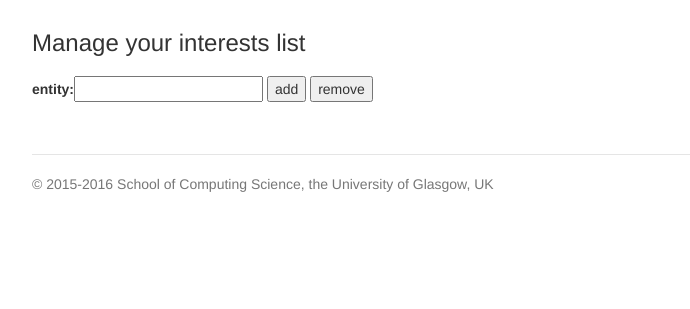
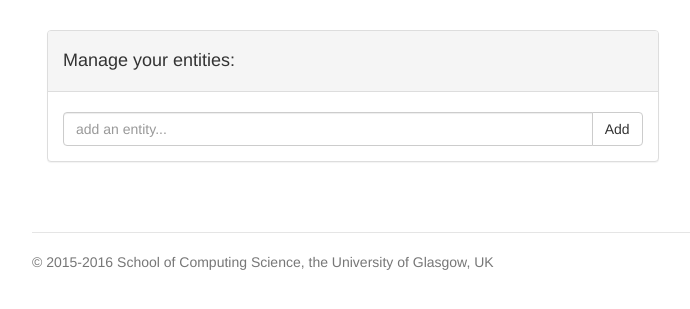
Before and after one commit to vincentfung13/TwitterRepManagement, a Django app: page /user_handle/ in a window 1280 px wide. Shown: the part 81-390 px from the top of the page, without its empty margins (73-763 px from the left). Run offline with Django 3.2, Linux system fonts and the light colour scheme; the visitor is signed in with stand-in values (Sample User, id 1); parts of the project's set-up code (start-up, migrations or seed data) failed here and were passed over; some libraries are stand-ins or nearby versions.

Commit message:
Nicer way to add/delete entity

```diff
--- /dev/null
+++ b/user_handle/static/user_handle/css/manage_interest.css
@@ -0,0 +1,14 @@
+.tags {
+   margin-bottom: 5px;
+}
+
+.tags .tag {
+   display: inline-block;
+   margin-right: 5px;
+   font-size: 13px;
+}
+
+.tag .close {
+   font-size: 14px;
+   margin-left: 5px;
+}
--- /dev/null
+++ b/user_handle/static/user_handle/js/manage_interest.js
@@ -0,0 +1,132 @@
+/**
+ * Created by vincentfung13 on 04/02/2016.
+ */
+function tag_manager_setup(list, username) {
+    var myApp = angular.module('myApp', [])
+        .directive('tagManager', function () {
+            return {
+                restrict: 'E',
+
+                scope: {
+                    tags: '=',
+                    autocomplete: '=autocomplete'
+                },
+
+                template: '<div class="tags">' +
+                '<div ng-repeat="(idx, tag) in tags" class="tag label label-success">{{tag}} <a class="close" href ng-click="remove(idx)">×</a></div>' +
+                '</div>' +
+                '<div class="input-group"><input type="text" class="form-control" placeholder="add an entity..." ng-model="newValue" /> ' +
+                '<span class="input-group-btn"><a class="btn btn-default" ng-click="add()">Add</a></span></div>',
+
+                link: function ($scope, $element) {
+
+                    var input = angular.element($element).find('input');
+
+                    //// setup autocomplete
+                    //if ($scope.autocomplete) {
+                    //  $scope.autocompleteFocus = function(event, ui) {
+                    //    input.val(ui.item.value);
+                    //    return false;
+                    //  };
+                    //  $scope.autocompleteSelect = function(event, ui) {
+                    //    $scope.newValue = ui.item.value;
+                    //    $scope.$apply( $scope.add );
+                    //
+                    //    return false;
+                    //  };
+                    //  $($element).find('input').autocomplete({
+                    //        minLength: 0,
+                    //        source: function(request, response) {
+                    //          var item;
+                    //          return response((function() {
+                    //            var _i, _len, _ref, _results;
+                    //            _ref = $scope.autocomplete;
+                    //            _results = [];
+                    //            for (_i = 0, _len = _ref.length; _i < _len; _i++) {
+                    //              item = _ref[_i];
+                    //              if (item.toLowerCase().indexOf(request.term.toLowerCase()) !== -1) {
+                    //                _results.push(item);
+                    //              }
+                    //            }
+                    //            return _results;
+                    //          })());
+                    //        },
+                    //        focus: (function(_this) {
+                    //          return function(event, ui) {
+                    //            return $scope.autocompleteFocus(event, ui);
+                    //          };
+                    //        })(this),
+                    //        select: (function(_this) {
+                    //          return function(event, ui) {
+                    //            return $scope.autocompleteSelect(event, ui);
+                    //          };
+                    //        })(this)
+                    //      });
+                    //}
+
+
+                    // adds the new tag to the array
+                    $scope.add = function () {
+                        // if not dupe, add it
+                        if ($scope.tags.indexOf($scope.newValue) == -1) {
+                            $scope.tags.push($scope.newValue);
+                            post('/user_handle/interest/', {entity: $scope.newValue, username: username, action: 'add'});
+                        }
+                        $scope.newValue = "";
+                    };
+
+                    // remove an item
+                    $scope.remove = function (idx) {
+                        if ($.inArray($scope.tags[idx], $scope.allTags) == -1){
+                            console.log($scope.tags[idx]);
+                            post('/user_handle/interest/', {entity: $scope.tags[idx], username: username, action: 'remove'});
+                        }
+                        $scope.tags.splice(idx, 1);
+                    };
+
+                    // capture keypresses
+                    input.bind('keypress', function (event) {
+                        if (event.keyCode == 13) {
+                            $scope.$apply($scope.add);
+                        }
+                    });
+                }
+            };
+        })
+
+        .controller('tagsCtrl', function ($scope) {
+            $scope.tags = list;
+            $scope.allTags = ['Apple', 'Amazon', 'Tesco', 'BMW', 'HSBC', 'Heineken'];
+        });
+}
+
+function post(path, params, method) {
+    method = method || "post"; // Set method to post by default if not specified.
+
+    // The rest of this code assumes you are not using a library.
+    // It can be made less wordy if you use one.
+    var form = document.createElement("form");
+    form.setAttribute("method", method);
+    form.setAttribute("action", path);
+
+    var csrf_token = document.getElementById('csrf_token').value;
+    var csrf_token_field = document.createElement('input');
+    csrf_token_field.setAttribute('type', 'hidden');
+    csrf_token_field.setAttribute('name', 'csrfmiddlewaretoken');
+    csrf_token_field.setAttribute('value', csrf_token);
+    form.appendChild(csrf_token_field);
+
+    for(var key in params) {
+        if(params.hasOwnProperty(key)) {
+            var hiddenField = document.createElement("input");
+            hiddenField.setAttribute("type", "hidden");
+            hiddenField.setAttribute("name", key);
+            hiddenField.setAttribute("value", params[key]);
+
+            form.appendChild(hiddenField);
+         }
+    }
+
+    document.body.appendChild(form);
+    form.submit();
+}
--- a/user_handle/templates/user_handle/entity.html
+++ b/user_handle/templates/user_handle/entity.html
@@ -1,12 +1,21 @@
-<!DOCTYPE html>
-<html lang="en">
+<div id="subscribed" class="row">
+    <h4>Subscribed</h4>
+    <ul>
+        {% for entity in interest_list %}
+            <span id="delete" class="span4">{{ entity }}</span>
+        {% endfor %}
+    </ul>
+</div>
 
-    <head>
-        <meta charset="UTF-8">
-        <title>Title</title>
-    </head>
+<div id="remaining" class="row">
+    <h4>Remaining</h4>
+    <ul>
+        {% for entity in remaining_entities %}
+            <span id="add" class="span4">{{ entity }}</span>
+        {% endfor %}
+    </ul>
+</div>
 
-    <body>
 {# Make it prettier #}
 <form action="{% url 'user_handle:Interests' %}" method="post">
     {% csrf_token %}
@@ -14,8 +23,7 @@
     <input type="submit" name="add" value="add" />
     <input type="submit" name="remove" value="remove" />
 </form>
-    </body>
-</html>
+
 
 <script>
     document.getElementById('id_username').value = '{{ request.user.username }}'
--- a/user_handle/templates/user_handle/inbox.html
+++ b/user_handle/templates/user_handle/inbox.html
@@ -19,7 +19,7 @@
                 </li>
 
                 <li class="pull-right">
-                    <span class="text-muted"><b>1</b>–<b>50</b> of <b>160</b></span>
+{#                    <span class="text-muted"><b>1</b>–<b>50</b> of <b>160</b></span>#}
                     <div class="btn-group btn-group-sm">
                         <button type="button" class="btn btn-default">
                             <span class="glyphicon glyphicon-chevron-left"></span>
--- a/user_handle/templates/user_handle/index.html
+++ b/user_handle/templates/user_handle/index.html
@@ -5,26 +5,47 @@
 
 {% block more-head %}
     <link rel="stylesheet" href="{% static 'user_handle/css/user_index.css' %}">
+    <link rel="stylesheet" href="{% static 'user_handle/css/manage_interest.css' %}">
+    <script type='text/javascript' src="//code.jquery.com/ui/1.10.1/jquery-ui.js"></script>
+    <script type='text/javascript' src="https://ajax.googleapis.com/ajax/libs/angularjs/1.2.1/angular.min.js"></script>
+    <script src="{% static 'user_handle/js/manage_interest.js' %}"></script>
 {% endblock %}
 
 {% block content %}
 
+    <input id="csrf_token" type="hidden" value="{{ csrf_token }}"/>
     <div id="user_index">
         <div id="entity-manager-container">
-            <h3 id="entity-manager-heading">Manage your interests list</h3>
-            <div id="entity-manager"></div>
+            <div class="container" ng-app="myApp" ng-controller="tagsCtrl">
+                <div class="row">
+                    <div class="col-md-7">
+
+                        <div class="panel panel-default">
+                            <div class="panel-heading">
+                                <h4><i class="fa fa-tag fa-lg"></i>Manage your entities:</h4>
+                            </div>
+                            <div class="panel-body">
+                                <div class="row">
+                                    <div class="col-md-12">
+                                        <tag-manager tags="tags" autocomplete="allTags"></tag-manager>
+                                    </div>
+                                </div>
+                            </div><!--/panel-body-->
+                        </div>
+                    </div>
+                </div><!--/row-->
+            </div><!--/container-->
         </div>
     </div>
 
     <script>
-
-        $.ajax({
-            url: '{% url 'user_handle:Interests' %}',
-            success: function(data){
-                $('#entity-manager').html(data)
-            },
-        });
-
+        tag_manager_setup({{ interest_list_jsonify | safe }});
+{#        $.ajax({#}
+{#            url: '{% url 'user_handle:Interests' %}',#}
+{#            success: function(data){#}
+{#                $('#entity-manager').html(data)#}
+{#            },#}
+{#        });#}
     </script>
 
 {% endblock %}
--- a/user_handle/views.py
+++ b/user_handle/views.py
@@ -1,4 +1,5 @@
 import forms
+import json
 from django.shortcuts import render
 from django.views.generic import View
 from django.http import HttpResponse, HttpResponseRedirect
@@ -74,23 +75,22 @@ class ManageInterested(View):
     def get(self, request):
         form = forms.EntityForm()
         # Display user's list of interest
-        return render(request, 'user_handle/entity.html', {'form': form})
+        interest_list = [ue_orm.entity for ue_orm in UserEntity.objects.filter(user=get_user(request))]
+        remaining_entities = [entity for entity in tweet_util.entities_list if entity not in interest_list]
+        return render(request, 'user_handle/entity.html', {'form': form,
+                                                           'interest_list': interest_list,
+                                                           'remaining_entities': remaining_entities, })
 
     # Adds the entity in to the database and sends a message to the front end
     def post(self, request):
-        form = forms.EntityForm(request.POST)
-        if form.is_valid():
-            # Create a row in the database
-            if 'add' in request.POST:
-                user_util.add_interested(request.user, form.cleaned_data['entity'])
-            elif 'remove' in request.POST:
-                user_util.remove_entity(request.user, form.cleaned_data['entity'])
-            else:
-                return user_util.json_response(-1, msg=u'invalid action')
-            # Redirect to user index page on success
-            return HttpResponseRedirect(reverse('user_handle:Index'))
+        if request.POST['action'] == 'add':
+            user_util.add_interested(request.user, request.POST['entity'])
+        elif request.POST['action'] == 'remove':
+            user_util.remove_entity(request.user, request.POST['entity'])
         else:
-            return user_util.json_response(-1, msg=form.errors)
+            return user_util.json_response(-1, msg=u'invalid action')
+        # Redirect to user index page on success
+        return HttpResponseRedirect(reverse('user_handle:Index'))
 
 
 # Index page for each user (showing the clickable entity list they are interested in)
@@ -98,12 +98,11 @@ class Index(View):
     def get(self, request):
         entity_list = [pair.entity for pair in UserEntity.objects.filter(user=get_user(request))]
         interest_list = [ue_orm.entity for ue_orm in UserEntity.objects.filter(user=get_user(request))]
-        remaining_entities = [entity for entity in interest_list if entity not in tweet_util.entities_list]
 
         context = {'username': request.user.username,
                    'entity_list': entity_list,
                    'interest_list': interest_list,
-                   'remaining_entities': remaining_entities,
+                   'interest_list_jsonify': json.dumps(interest_list),
                    }
         return render(request, 'user_handle/index.html', context)
 
```
Lines whose indentation alone changed are shown as unchanged.
